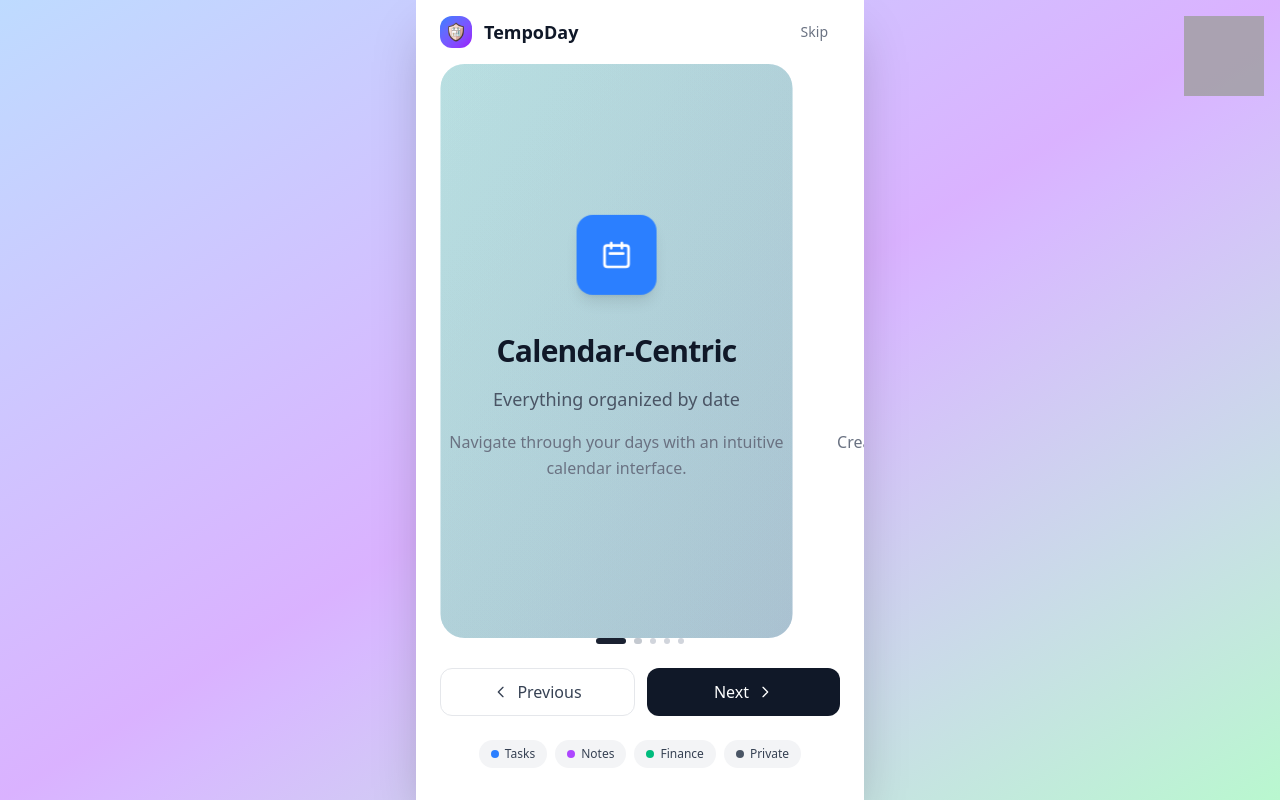
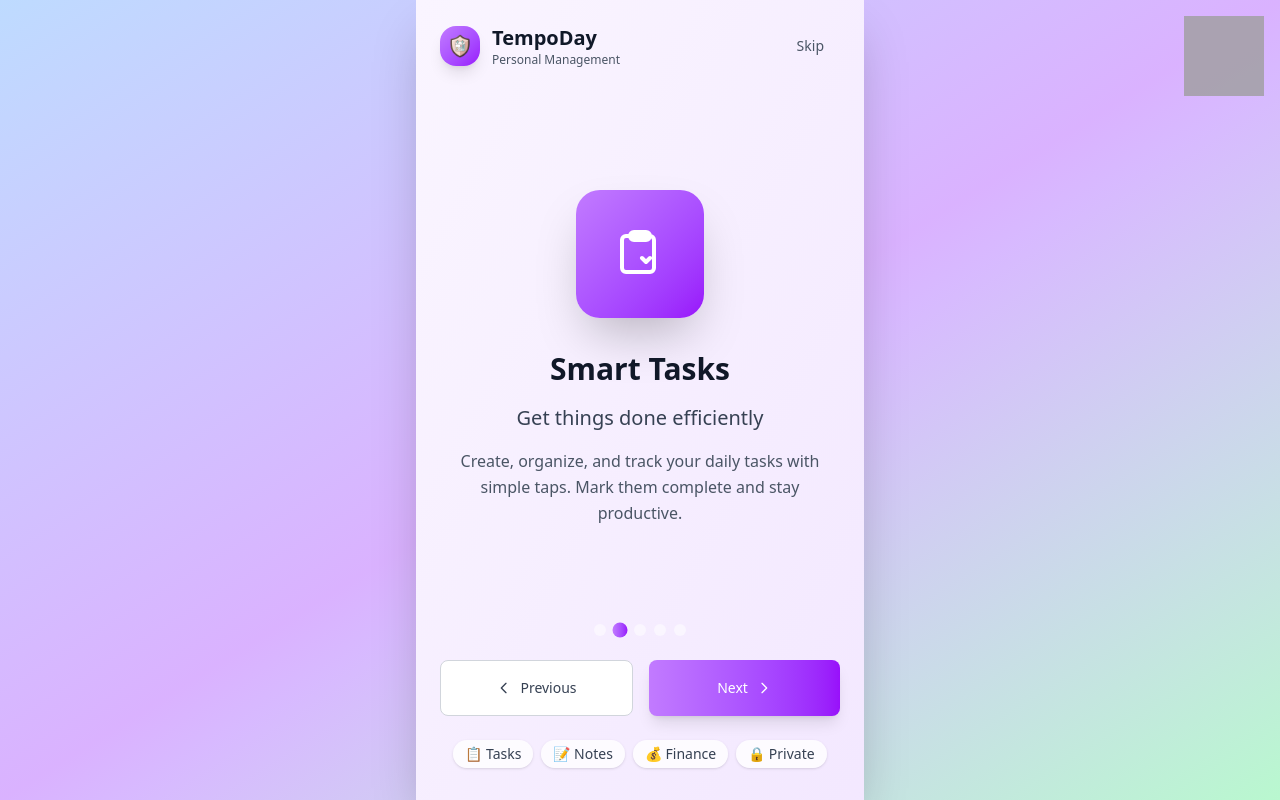
Before and after one commit to fachrihawari/tempoday, a Svelte app: page / in a window 1280 px wide. Built offline with nearby package versions, Linux system fonts and the light colour scheme; grey boxes are pictures that could not be loaded.

Commit message:
Restore Beautiful Intro Page with Subtle Improvements

```diff
--- a/src/pages/Intro.svelte
+++ b/src/pages/Intro.svelte
@@ -18,41 +18,41 @@ const slides = [
     icon: 'calendar',
     title: 'Calendar-Centric',
     subtitle: 'Everything organized by date',
-    description: 'Navigate through your days with an intuitive calendar interface.',
-    gradient: 'from-blue-400/20 to-blue-600/20',
-    iconBg: 'bg-blue-500',
+    description: 'Navigate through your days with an intuitive calendar interface. See all your tasks, notes, and finances in one place.',
+    gradient: 'from-blue-400 to-blue-600',
+    bgGradient: 'from-blue-50 to-blue-100',
   },
   {
     icon: 'clipboard',
     title: 'Smart Tasks',
     subtitle: 'Get things done efficiently',
-    description: 'Create, organize, and track your daily tasks with simple taps.',
-    gradient: 'from-purple-400/20 to-purple-600/20',
-    iconBg: 'bg-purple-500',
+    description: 'Create, organize, and track your daily tasks with simple taps. Mark them complete and stay productive.',
+    gradient: 'from-purple-400 to-purple-600',
+    bgGradient: 'from-purple-50 to-purple-100',
   },
   {
     icon: 'edit',
     title: 'Daily Notes',
     subtitle: 'Capture your thoughts',
-    description: 'Write reflections and memories in your personal diary.',
-    gradient: 'from-emerald-400/20 to-emerald-600/20',
-    iconBg: 'bg-emerald-500',
+    description: 'Write reflections, memories, and ideas in your personal diary. Your thoughts, safely stored.',
+    gradient: 'from-emerald-400 to-emerald-600',
+    bgGradient: 'from-emerald-50 to-emerald-100',
   },
   {
     icon: 'dollar',
     title: 'Finance Tracking',
     subtitle: 'Monitor your money',
-    description: 'Track income and expenses with instant summaries.',
-    gradient: 'from-green-400/20 to-green-600/20',
-    iconBg: 'bg-green-500',
+    description: 'Track income and expenses with instant daily summaries. Keep your finances organized and visible.',
+    gradient: 'from-green-400 to-green-600',
+    bgGradient: 'from-green-50 to-green-100',
   },
   {
     icon: 'check-circle',
     title: 'Private & Secure',
     subtitle: 'Your data stays yours',
-    description: 'Everything stored locally. No cloud, no tracking.',
-    gradient: 'from-gray-400/20 to-gray-600/20',
-    iconBg: 'bg-gray-600',
+    description: 'Everything stored locally on your device. No cloud sync, no tracking, complete privacy.',
+    gradient: 'from-gray-400 to-gray-600',
+    bgGradient: 'from-gray-50 to-gray-100',
   },
 ];
 
@@ -84,7 +84,7 @@ onMount(() => {
     if (isAutoPlaying) {
       nextSlide();
     }
-  }, 5000); // Slower for better UX
+  }, 4000);
 
   return () => clearInterval(interval);
 });
@@ -119,156 +119,126 @@ function handleSwipe() {
 const currentSlideData = $derived(slides[currentSlide]);
 </script>
 
-<!-- Modern Minimalist Design -->
-<div class="h-screen flex flex-col bg-white overflow-hidden">
-  <!-- Minimal Header -->
-  <div class="flex items-center justify-between px-6 py-4">
+<!-- Beautiful Original Design with Subtle Improvements -->
+<div class="h-screen flex flex-col bg-gradient-to-br {currentSlideData.bgGradient} transition-all duration-500 overflow-hidden">
+  <!-- Header -->
+  <div class="flex items-center justify-between px-6 py-6">
     <div class="flex items-center gap-3">
-      <div class="w-8 h-8 rounded-xl bg-gradient-to-br from-blue-500 to-purple-600 flex items-center justify-center">
-        <img src="/logo.png" class="w-5 h-5" alt="TempoDay" />
+      <div class="w-10 h-10 rounded-2xl bg-gradient-to-br {currentSlideData.gradient} flex items-center justify-center shadow-lg">
+        <img src="/logo.png" class="w-6 h-6" alt="TempoDay" />
       </div>
-      <span class="text-lg font-semibold text-gray-900">TempoDay</span>
+      <div>
+        <h1 class="text-xl font-bold text-gray-900">TempoDay</h1>
+        <p class="text-xs text-gray-600">Personal Management</p>
+      </div>
     </div>
 
-    <button
-      onclick={skipIntro}
-      class="text-sm text-gray-500 hover:text-gray-700 transition-colors px-3 py-1 rounded-full hover:bg-gray-50"
-    >
-      Skip
-    </button>
+    <Button variant="ghost" onclick={skipIntro} class="text-gray-600 hover:text-gray-800">
+      {#snippet children()}Skip{/snippet}
+    </Button>
   </div>
 
-  <!-- Main Content with Smooth Transitions -->
+  <!-- Main Content -->
   <div
-    class="flex-1 relative overflow-hidden px-6"
+    class="flex-1 relative overflow-hidden"
     ontouchstart={handleTouchStart}
     ontouchend={handleTouchEnd}
   >
     <!-- Slide Container -->
-    <div class="h-full flex transition-all duration-700 ease-out" style="transform: translateX(-{currentSlide * 100}%)">
+    <div class="h-full flex transition-transform duration-500 ease-out" style="transform: translateX(-{currentSlide * 100}%)">
       {#each slides as slide, index (index)}
-        <div class="w-full h-full flex-shrink-0 flex flex-col items-center justify-center text-center">
-          <!-- Background Gradient (Subtle) -->
-          <div class="absolute inset-0 bg-gradient-to-br {slide.gradient} opacity-50 rounded-3xl mx-6"></div>
-
-          <!-- Content Container -->
-          <div class="relative z-10 max-w-sm mx-auto space-y-8">
-            <!-- Icon with Floating Animation -->
-            <div class="flex justify-center">
-              <div class="w-20 h-20 {slide.iconBg} rounded-2xl flex items-center justify-center shadow-lg shadow-black/10 animate-float">
-                <Icon name={slide.icon} class="text-white" size="xl" />
-              </div>
+        <div class="w-full h-full flex-shrink-0 flex flex-col items-center justify-center text-center px-8">
+          <!-- Large Icon with Beautiful Gradient -->
+          <div class="w-32 h-32 rounded-3xl bg-gradient-to-br {slide.gradient} flex items-center justify-center shadow-2xl mb-8 transform hover:scale-105 transition-transform duration-300">
+            <Icon name={slide.icon} class="text-white" size="3xl" />
           </div>
 
-            <!-- Text Content -->
-            <div class="space-y-4">
-              <h2 class="text-3xl font-bold text-gray-900 tracking-tight">
+          <!-- Content -->
+          <div class="max-w-sm space-y-4">
+            <h2 class="text-3xl font-bold text-gray-900 leading-tight">
               {slide.title}
             </h2>
-              <p class="text-lg text-gray-600 font-medium">
+            <p class="text-xl text-gray-700 font-medium">
               {slide.subtitle}
             </p>
-              <p class="text-gray-500 leading-relaxed text-base">
+            <p class="text-gray-600 leading-relaxed">
               {slide.description}
             </p>
-            </div>
           </div>
         </div>
       {/each}
     </div>
   </div>
 
-  <!-- Clean Bottom Section -->
+  <!-- Bottom Section -->
   <div class="px-6 pb-8 space-y-6">
-    <!-- Minimal Slide Indicators -->
+    <!-- Slide Indicators -->
     <div class="flex justify-center gap-2">
       {#each slides as _, index}
         <button
           onclick={() => goToSlide(index)}
-          class="h-1.5 rounded-full transition-all duration-300 {index === currentSlide
-            ? 'bg-gray-900 w-8'
-            : 'bg-gray-300 w-1.5 hover:bg-gray-400'}"
+          class="w-3 h-3 rounded-full transition-all duration-300 {index === currentSlide
+            ? 'bg-gradient-to-r ' + currentSlideData.gradient + ' scale-125'
+            : 'bg-white/50 hover:bg-white/70'}"
         ></button>
       {/each}
     </div>
 
-    <!-- Navigation -->
-    <div class="flex gap-3">
+    <!-- Navigation Buttons -->
+    <div class="flex gap-4">
       {#if currentSlide > 0}
-        <button
-          onclick={prevSlide}
-          class="flex-1 h-12 rounded-xl border border-gray-200 flex items-center justify-center text-gray-700 hover:bg-gray-50 transition-colors"
-        >
+        <Button variant="outline" onclick={prevSlide} class="flex-1 h-14 text-gray-700 border-gray-300">
+          {#snippet children()}
             <Icon name="chevron-left" size="sm" class="mr-2" />
             Previous
-        </button>
+          {/snippet}
+        </Button>
       {:else}
         <div class="flex-1"></div>
       {/if}
 
       {#if currentSlide < slides.length - 1}
-        <button
-          onclick={nextSlide}
-          class="flex-1 h-12 rounded-xl bg-gray-900 text-white flex items-center justify-center hover:bg-gray-800 transition-colors"
-        >
+        <Button variant="primary" onclick={nextSlide} class="flex-1 h-14 bg-gradient-to-r {currentSlideData.gradient} border-0 shadow-lg">
+          {#snippet children()}
             Next
             <Icon name="chevron-right" size="sm" class="ml-2" />
-        </button>
+          {/snippet}
+        </Button>
       {:else}
-        <button
-          onclick={startApp}
-          class="flex-1 h-12 rounded-xl bg-gradient-to-r from-blue-500 to-purple-600 text-white flex items-center justify-center hover:from-blue-600 hover:to-purple-700 transition-all shadow-lg shadow-blue-500/25"
-        >
+        <Button variant="primary" onclick={startApp} class="flex-1 h-14 bg-gradient-to-r {currentSlideData.gradient} border-0 shadow-lg">
+          {#snippet children()}
             <Icon name="check" size="sm" class="mr-2" />
             Get Started
-        </button>
+          {/snippet}
+        </Button>
       {/if}
     </div>
 
-    <!-- Feature Pills -->
+    <!-- Feature Tags -->
     <div class="flex justify-center gap-2 flex-wrap">
-      <div class="px-3 py-1.5 bg-gray-100 rounded-full flex items-center gap-1.5">
-        <div class="w-2 h-2 bg-blue-500 rounded-full"></div>
-        <span class="text-xs font-medium text-gray-700">Tasks</span>
-      </div>
-      <div class="px-3 py-1.5 bg-gray-100 rounded-full flex items-center gap-1.5">
-        <div class="w-2 h-2 bg-purple-500 rounded-full"></div>
-        <span class="text-xs font-medium text-gray-700">Notes</span>
-      </div>
-      <div class="px-3 py-1.5 bg-gray-100 rounded-full flex items-center gap-1.5">
-        <div class="w-2 h-2 bg-emerald-500 rounded-full"></div>
-        <span class="text-xs font-medium text-gray-700">Finance</span>
-      </div>
-      <div class="px-3 py-1.5 bg-gray-100 rounded-full flex items-center gap-1.5">
-        <div class="w-2 h-2 bg-gray-600 rounded-full"></div>
-        <span class="text-xs font-medium text-gray-700">Private</span>
-      </div>
+      <span class="px-3 py-1 bg-white/80 rounded-full text-sm font-medium text-gray-700 shadow-sm">
+        📋 Tasks
+      </span>
+      <span class="px-3 py-1 bg-white/80 rounded-full text-sm font-medium text-gray-700 shadow-sm">
+        📝 Notes
+      </span>
+      <span class="px-3 py-1 bg-white/80 rounded-full text-sm font-medium text-gray-700 shadow-sm">
+        💰 Finance
+      </span>
+      <span class="px-3 py-1 bg-white/80 rounded-full text-sm font-medium text-gray-700 shadow-sm">
+        🔒 Private
+      </span>
     </div>
   </div>
 </div>
 
 <style>
 /* Smooth transitions */
-.transition-all {
-  transition: all 0.7s cubic-bezier(0.4, 0, 0.2, 1);
+.transition-transform {
+  transition: transform 0.5s cubic-bezier(0.4, 0, 0.2, 1);
 }
 
-/* Floating animation for icons */
-@keyframes float {
-  0%, 100% {
-    transform: translateY(0px);
-  }
-  50% {
-    transform: translateY(-8px);
-  }
-}
-
-.animate-float {
-  animation: float 3s ease-in-out infinite;
-}
-
-/* Custom scrollbar for better aesthetics */
-::-webkit-scrollbar {
-  display: none;
+.transition-all {
+  transition: all 0.5s cubic-bezier(0.4, 0, 0.2, 1);
 }
 </style>
```
Lines whose indentation alone changed are shown as unchanged.
